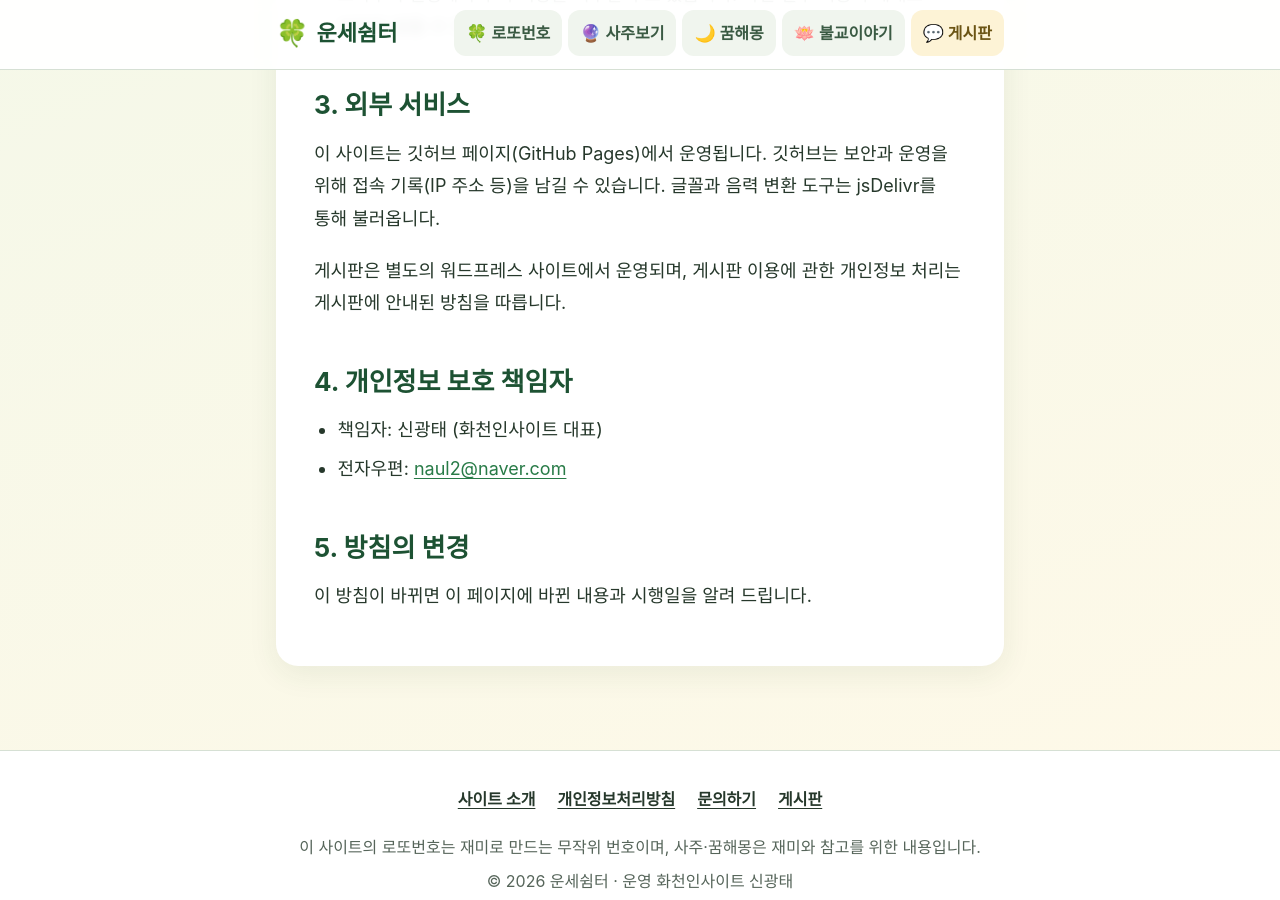
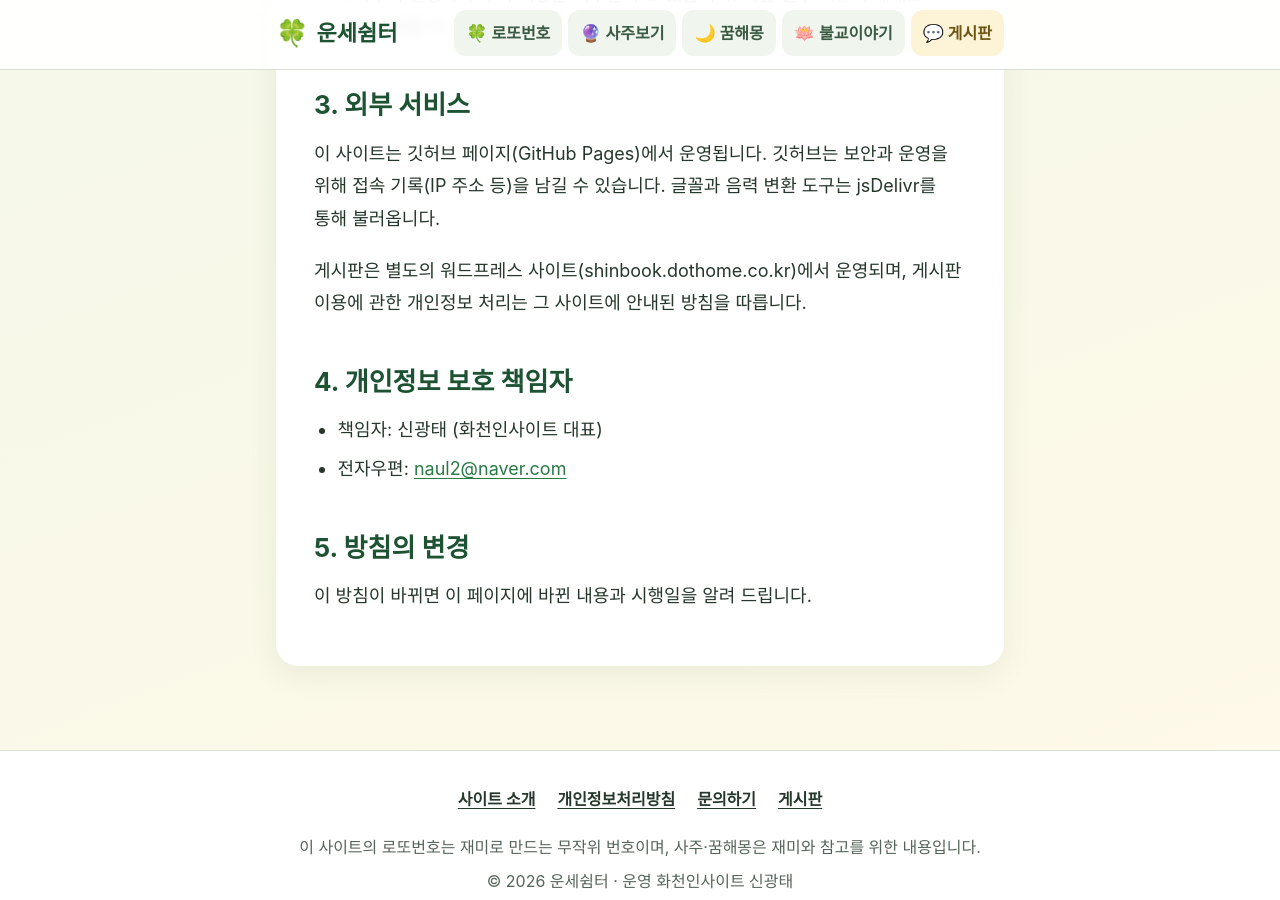
Before and after one commit to your7179/aulir, a Jekyll site: the page built from privacy/index.html, in a window 1280 px wide and 900 px high, scrolled down 1074 px. Built offline with Jekyll 4.4.1, drawn with Linux system fonts in a browser that asks for light colours; some web fonts are replaced.

Commit message:
Add files via upload

```diff
--- a/_config.yml
+++ b/_config.yml
@@ -19,8 +19,9 @@
 author: "신광태"
 email: "naul2@naver.com"
 
-# ▼ 게시판 주소 (카페24 워드프레스+케이보드, 준비되면 실제 주소로 바꿉니다)
-board_url: "https://shinbook.dothome.co.kr/?page_id=88"
+# ▼ 게시판 주소 (닷홈 shinbook.dothome.co.kr 워드프레스의 케이보드)
+#   게시판 페이지를 만든 뒤, 그 페이지 주소(?page_id=숫자)로 바꿔 넣습니다.
+board_url: "https://shinbook.dothome.co.kr/"
 
 # ▼ 지킬 설정 (건드리지 않아도 됩니다)
 markdown: kramdown
--- a/_layouts/post.html
+++ b/_layouts/post.html
@@ -19,7 +19,7 @@
 <a class="board-banner" href="{{ site.board_url }}">
   <span class="bb-icon" aria-hidden="true">📿</span>
   <span>
-    <strong>염불 체험 나눔 게시판</strong>
+    <strong>게시판 · 염불 체험 나눔</strong>
     염불과 기도에서 얻은 가피와 마음 이야기를 함께 나눠 주세요.
   </span>
 </a>
--- a/buddha/index.html
+++ b/buddha/index.html
@@ -36,7 +36,7 @@
 <a class="board-banner" href="{{ site.board_url }}">
   <span class="bb-icon" aria-hidden="true">📿</span>
   <span>
-    <strong>염불 체험 나눔 게시판</strong>
+    <strong>게시판 · 염불 체험 나눔</strong>
     염불과 기도에서 얻은 가피와 마음 이야기를 함께 나눠 주세요.
   </span>
 </a>
--- a/privacy/index.html
+++ b/privacy/index.html
@@ -39,7 +39,7 @@
     글꼴과 음력 변환 도구는 jsDelivr를 통해 불러옵니다.
   </p>
   <p>
-    게시판은 별도의 워드프레스 사이트에서 운영되며, 게시판 이용에 관한 개인정보 처리는 게시판에 안내된 방침을 따릅니다.
+    게시판은 별도의 워드프레스 사이트(shinbook.dothome.co.kr)에서 운영되며, 게시판 이용에 관한 개인정보 처리는 그 사이트에 안내된 방침을 따릅니다.
   </p>
 
   <h2>4. 개인정보 보호 책임자</h2>
```
Also changed, not shown: other parts of buddha/index.html (+1 -1 lines), _data/dream.json (+0 -15 lines), _drafts/buddha-post-template.md (+1 -1 lines), _posts/2026-10-17-what-is-yeombul.md (+1 -1 lines).
